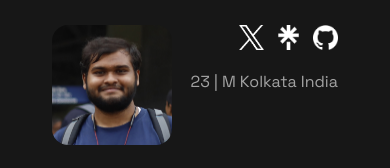
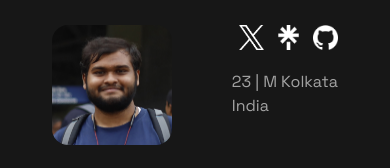
Before and after one commit to SiddhantDas18/portfolio-3.0, a Next.js app: page / in a window 390 px wide. Shown: the part 195-363 px from the top of the page. Built offline with nearby package versions, Linux system fonts and the light colour scheme; no server answers; a web font is replaced by a local one.

Commit message:
Basic ui changes

```diff
--- a/Sections/Hero.tsx
+++ b/Sections/Hero.tsx
@@ -48,7 +48,8 @@ export default function HeroElement() {
                     </div>
 
                     <div className="pt-5 opacity-60">
-                        <h2>23 | M Kolkata India</h2>
+                        <div className="md:hidden"><h2>23 | M Kolkata<br />India</h2></div>
+                        <div className="hidden md:block"><h2>23 | M Kolkata India</h2></div>
                     </div>
                 </div>
             </div>
--- a/app/page.tsx
+++ b/app/page.tsx
@@ -21,7 +21,7 @@ export default function Home() {
       </div>
 
       <div className="w-full max-w-[1400px] px-3 sm:px-4 md:px-6 lg:px-8 mt-8">
-        <div className="grid grid-cols-1 lg:grid-cols-2 gap-8">
+        <div className="grid grid-cols-1 lg:grid-cols-2 gap-4 md:gap-8">
           <SpotifyArtistTracks />
           <SpotifyRecommendedTracks />
         </div>
```
